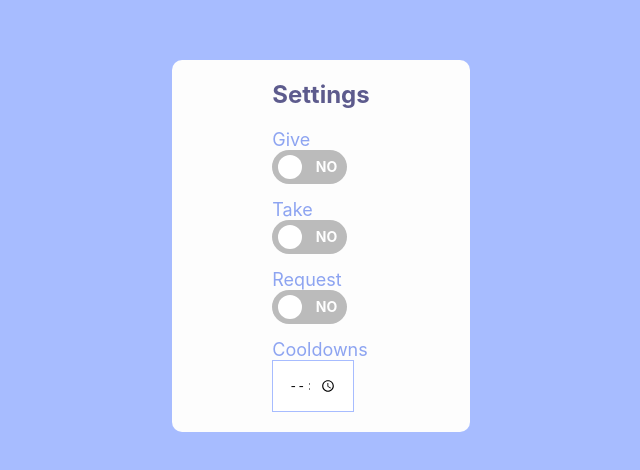
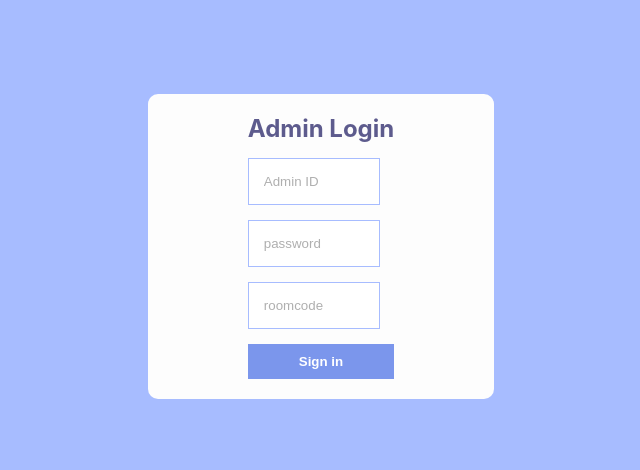
Before and after one commit to kpinuela/PenExperiment, a React (Create React App) app in the folder pen-experiment/: page / in a window 1280 px wide. Shown: the part 154-624 px from the top of the page, without its empty margins (319-959 px from the left). Built offline with nearby package versions, Linux system fonts and the light colour scheme.

Commit message:
room code fixed

```diff
--- a/pen-experiment/src/App.js
+++ b/pen-experiment/src/App.js
@@ -13,7 +13,7 @@ function App() {
   return (
     <div className="App">
       <header className="App-header">
-        <Settings />
+        <Login />
       </header>
     </div>
   );
--- a/pen-experiment/src/pages/Login.jsx
+++ b/pen-experiment/src/pages/Login.jsx
@@ -7,6 +7,7 @@ export const Login = () => {
                 <span className = "logo">Admin Login</span>
                 <input type = "Admin Id" placeholder = "Admin ID"/>
                 <input type = "password" placeholder = "password"/>
+                <input type = "Room Code" placeholder = "roomcode"/>
                 <button>Sign in</button>
                 </form>
             </div>
--- a/pen-experiment/src/style.scss
+++ b/pen-experiment/src/style.scss
@@ -33,7 +33,7 @@
             input {
                 padding: 15px;
                 border: 1px solid #a7bcff ;
-                width: 50px;
+                width: 100px;
 
                 align-items:left;
                 border-bottom: 1px solid #a7bcff;
```
Also changed, not shown: 1 other file (tests, documents, lock files or other folders).
